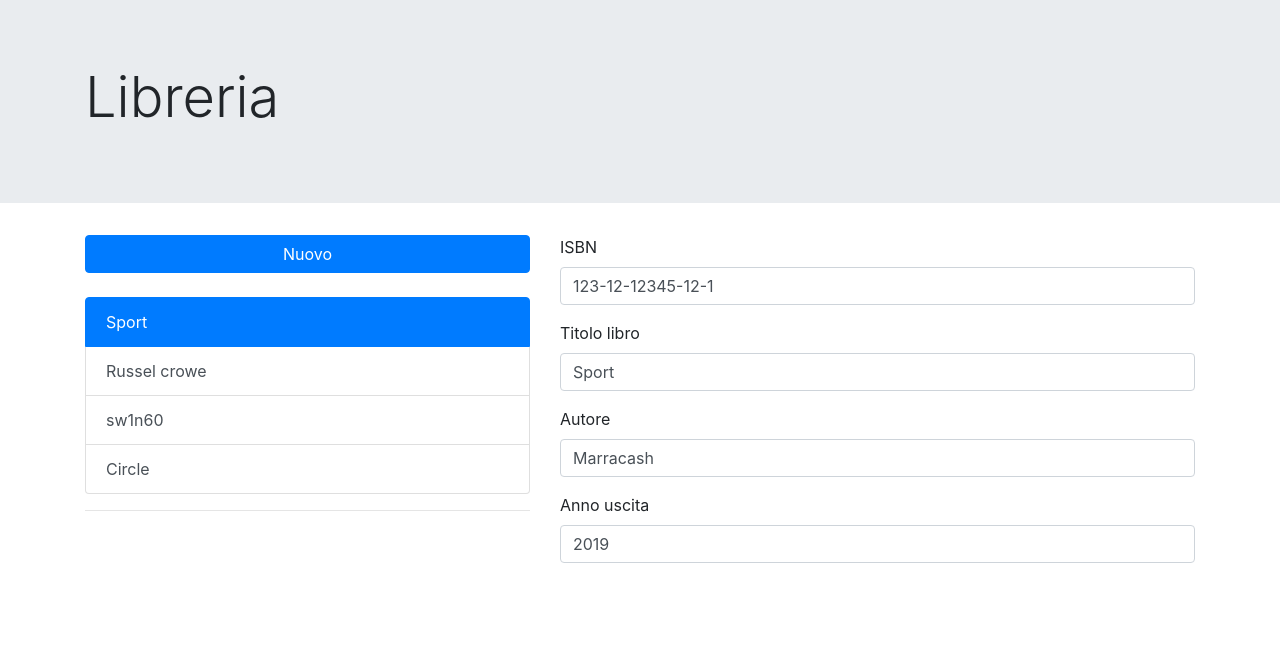
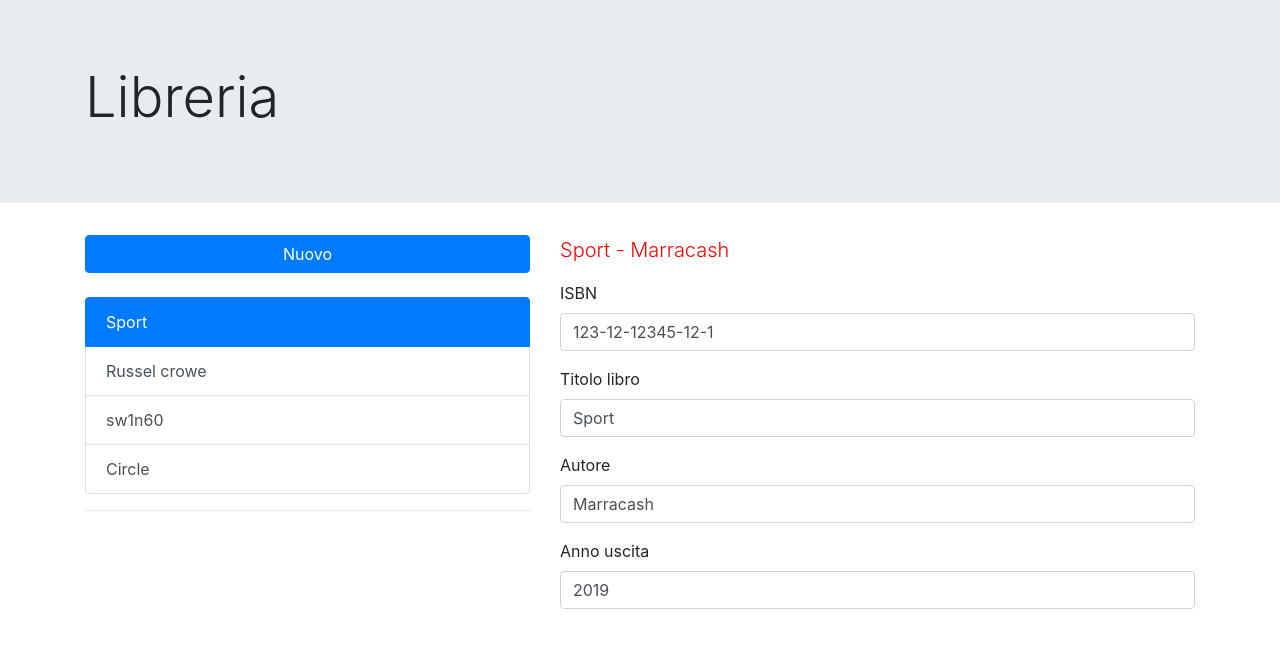
Before and after one commit to Cristiano1782/angular-cngjw9, an Angular app: page / in a window 1280 px wide. Shown: the top 648 px of the page. Built offline with nearby package versions, Linux system fonts and the light colour scheme.

Commit message:
3 files modified

```diff
--- a/src/app/libro/libro.component.html
+++ b/src/app/libro/libro.component.html
@@ -1,3 +1,4 @@
+<p class="lead" *ngIf="libro.titolo != '' && libro.autore != '' "  [ngStyle]="{'color' : getColoreTitolo()}" >{{libro.getTitoloCompleto()}}</p>
 <div class="form-group">
   <label>ISBN</label>
   <input type="text" class="form-control"  placeholder="xxx-xx-xxxxx-xx-x" [(ngModel)]="libro.isbn">
--- a/src/app/libro/libro.component.ts
+++ b/src/app/libro/libro.component.ts
@@ -16,4 +16,8 @@ export class LibroComponent implements OnInit {
 
   }
 
+  getColoreTitolo(){
+    return this.libro.isNuovaUscita()? 'red': 'black';
+  }
+
 }
--- a/src/app/libro/libro.model.ts
+++ b/src/app/libro/libro.model.ts
@@ -15,4 +15,8 @@ export class Libro {
     return this.annoUscita == new Date().getFullYear();
   }
 
+  getTitoloCompleto(){
+    return this.titolo + " - " + this.autore;
+  }
+
 }
```
